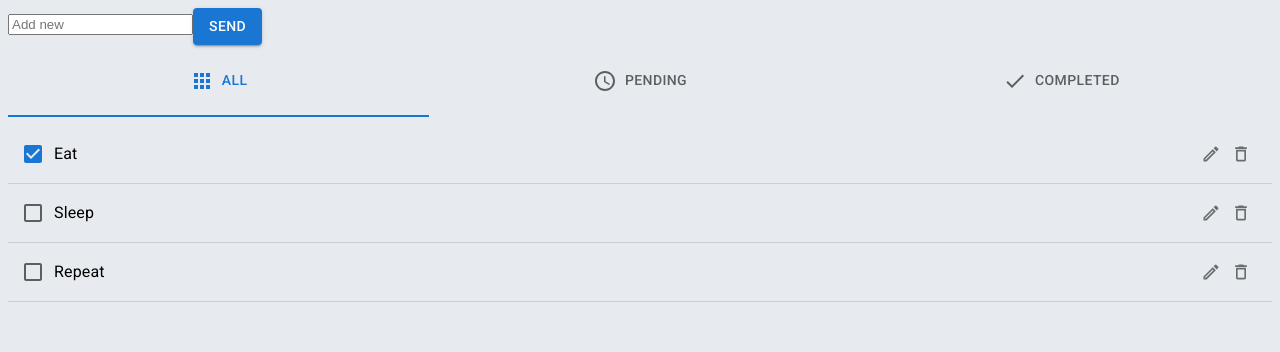
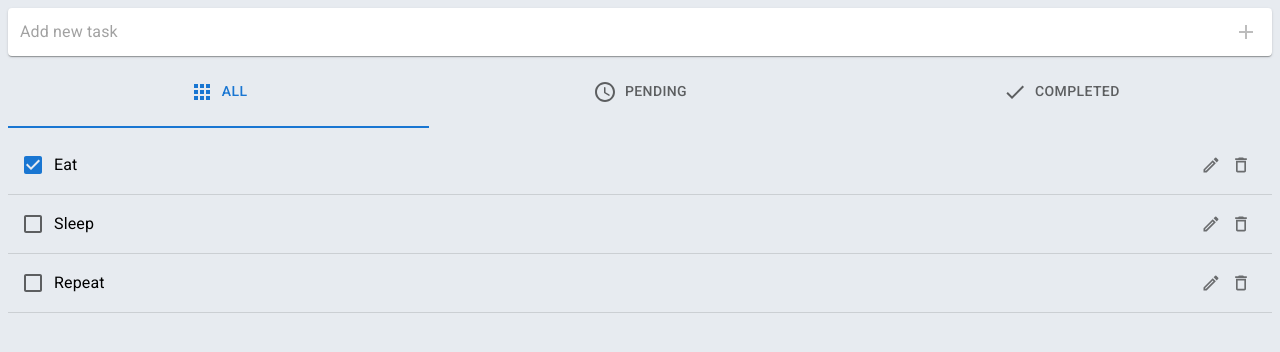
Before and after one commit to FightM9/react-mui-todo, a React (Create React App) app: page / in a window 1280 px wide. Shown: the top 352 px of the page. Built offline with nearby package versions, Linux system fonts and the light colour scheme.

Commit message:
Create panel like AppBar

```diff
--- a/src/components/AddTodoForm.js
+++ b/src/components/AddTodoForm.js
@@ -1,20 +1,22 @@
-import { Button } from "@mui/material";
+import { Button, IconButton, InputBase } from "@mui/material";
+import AddIcon from "@mui/icons-material/Add";
+import Paper from "@mui/material/Paper";
 import React, { useContext, useState } from "react";
 import { Context } from "../utils/context";
 import { actionType } from "../utils/reduser";
 
 export default function AddTodoForm() {
-  const [userInput, setUserInput] = useState('');
-  const { dispatch } = useContext(Context)
+  const [userInput, setUserInput] = useState("");
+  const { dispatch } = useContext(Context);
 
   function onFormSubmit(evt) {
     evt.preventDefault();
-    if (!userInput.trim()) return
+    if (!userInput.trim()) return;
     dispatch({
       type: actionType.ADD,
       payload: userInput,
     });
-    setUserInput('')
+    setUserInput("");
   }
 
   function onChangeInput(evt) {
@@ -22,14 +24,21 @@ export default function AddTodoForm() {
   }
 
   return (
-    <form onSubmit={onFormSubmit}>
-      <input
-      onChange={onChangeInput}
-      value={userInput}
-      type="text"
-      placeholder="Add new"
+    <Paper
+      component="form"
+      onSubmit={onFormSubmit}
+      sx={{ p: "2px 4px", display: "flex", alignItems: "center" }}
+    >
+      <InputBase
+        sx={{ ml: 1, flex: 1 }}
+        onChange={onChangeInput}
+        value={userInput}
+        type="text"
+        placeholder="Add new task"
       />
-      <Button type="submit" variant="contained">Send</Button>
-    </form>
+      <IconButton disabled={!userInput.trim()} sx={{ p: "10px" }} type="submit" aria-label="Add new Todo">
+        <AddIcon />
+      </IconButton>
+    </Paper>
   );
 }
```
